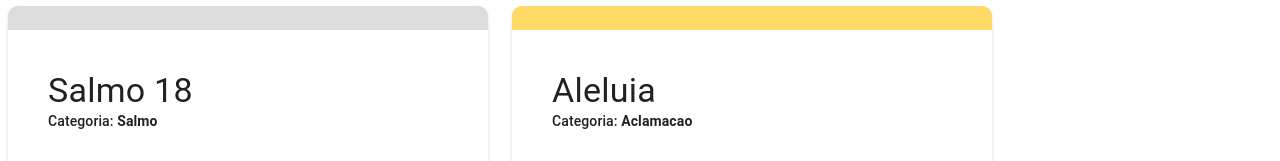
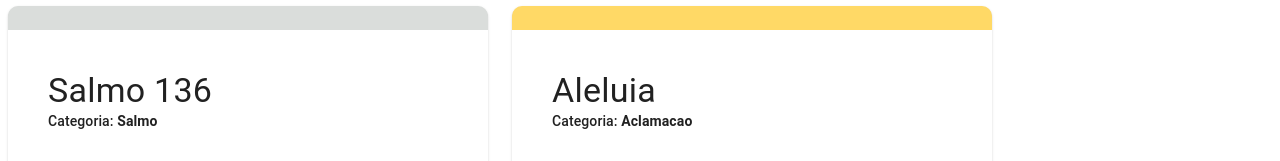
Before and after one commit to rafadealmeida/repertorio, a React (Create React App) app: page /MissaMar24Imac in a window 1280 px wide. Shown: the part 425-586 px from the top of the page. Built offline with nearby package versions, Linux system fonts and the light colour scheme.

Commit message:
[master] - novo repertorio

```diff
--- a/package.json
+++ b/package.json
@@ -44,7 +44,7 @@
     ]
   },
   "engines": {
-    "node": "18.x"
+    "node": "16.x"
   },
   "devDependencies": {
     "@iconify/icons-carbon": "^1.2.11",
--- a/src/_mocks/repertorioMissaMarImaculada.js
+++ b/src/_mocks/repertorioMissaMarImaculada.js
@@ -59,7 +59,7 @@ const repertorioMissaMarImaculada = [
     `,
   },
   {
-    titulo: 'Salmo 18',
+    titulo: 'Salmo 136',
     id: sumId(),
     link: 'https://www.youtube.com/watch?v=DPFQWPRgd2E',
     base: false,
```
